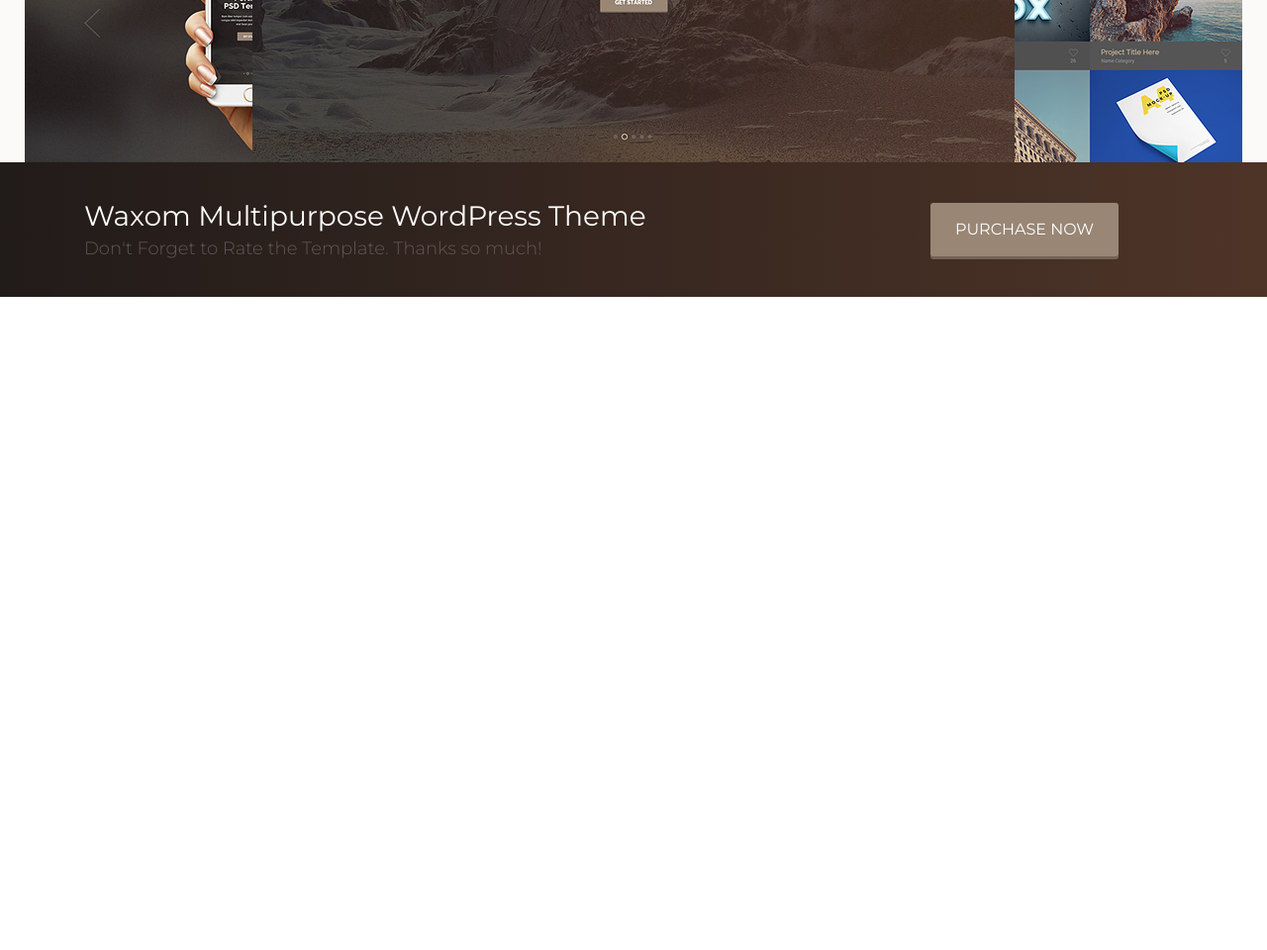
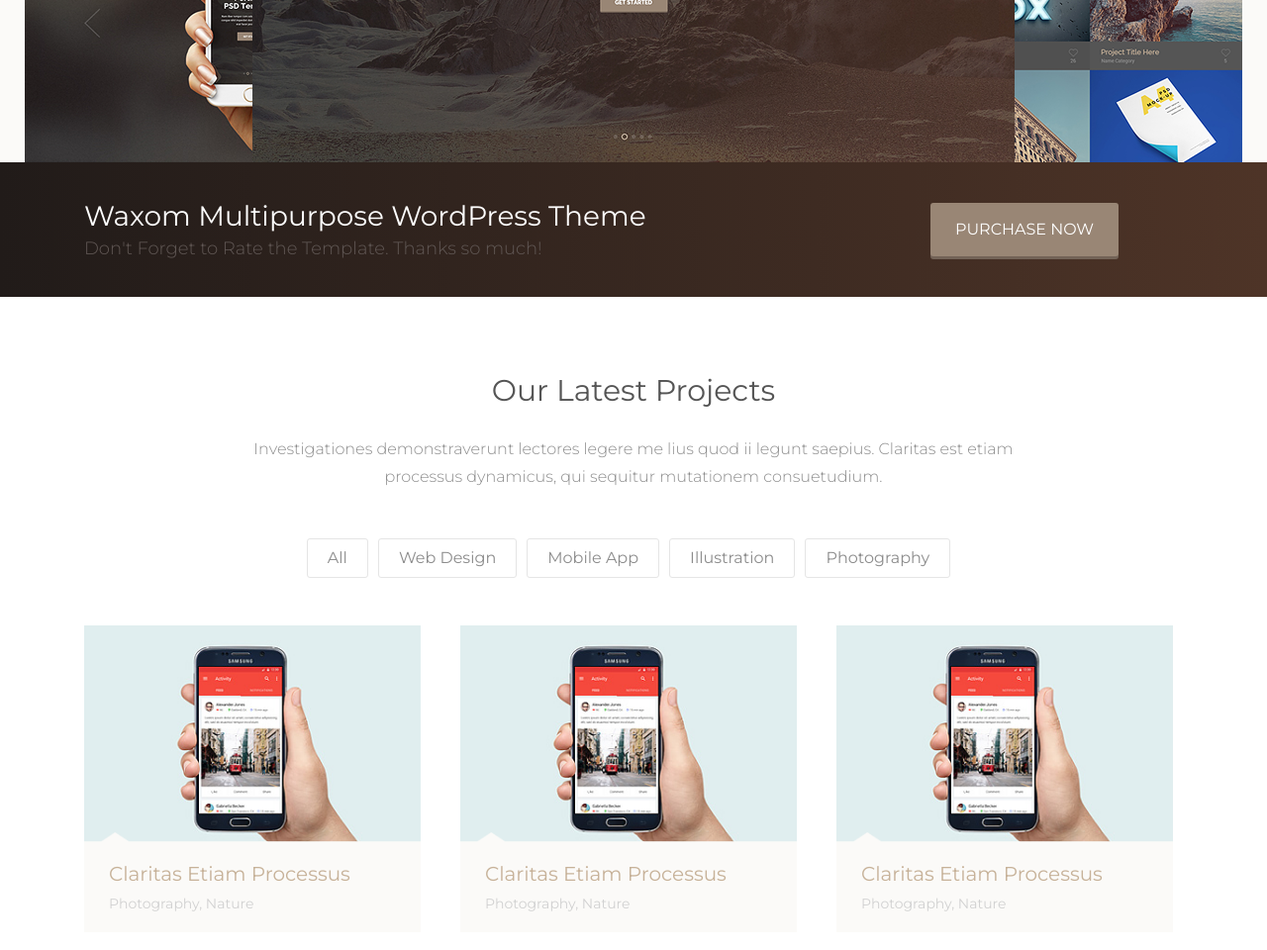
Before and after one commit to NightRoadMan/Waxom, a plain HTML site: page index.html in a window 1280 px wide. Shown: the part 1668-2628 px from the top of the page at 99% size. Before the commit the page ends 1968 px from the top, so only its background shows below. Drawn offline with Linux system fonts and the light colour scheme.

Commit message:
Стилизация галереи

```diff
--- a/css/main.css
+++ b/css/main.css
@@ -390,3 +390,101 @@ ul, li {
     text-decoration: none;
     background: #736357;
 }
+
+/*Стилизация галлереи*/
+
+.out-projects {
+    padding: 80px 0 80px;
+    background: #fff;
+}
+
+.project-name {
+    font-size: 30px;
+    font-weight: 400;
+    line-height: 30px;
+    padding: 0;
+    margin: 0 0 30px 0;
+    color: #555;
+}
+
+.project-descrip {
+    font-size: 16px;
+    font-weight: 300;
+    line-height: 28px;
+    padding: 0;
+    margin: 0;
+    color: #8c8c8c;
+    width: 780px;}
+
+
+/*Стилизация кнопок галереи*/
+
+.button-gallery {
+    padding: 7px 20px;
+    margin: 40px 10px 40px 0;
+    background: #fff;
+    border: 1px solid #e5e5e5;
+    border-radius: 3px;
+    color: #8c8c8c;
+}
+
+.button-gallery:hover {
+    background: #998675;
+    border: 1px solid #998675;
+    color: #fff;
+}
+
+/*Стилизация карточек*/
+
+.cards-gallery {
+    width: 340px;
+    height: 310px;
+    background: url("../img/blank-white.png") no-repeat center bottom,
+                url("../img/gallery/1.jpg") no-repeat center top;
+    position: relative;
+    transition: all 0.7s;
+    cursor: pointer;
+    background-size: contain, 345px;
+}
+
+.cards-gallery:hover {
+    background: url("../img/blank-brown.png") no-repeat center bottom,
+    url("../img/gallery/1.jpg") center top;
+    transition: all 0.7s;
+    background-size: contain, 345px;
+}
+
+.cards-gallery-name {
+    font-size: 20px;
+    font-weight: 400;
+    line-height: 20px;
+    padding: 0;
+    margin: 0 0 10px 0;
+    color: #c7b299;
+    transition: all 0.7s;
+}
+
+.cards-gallery-descrip {
+    font-size: 14px;
+    font-weight: 14px;
+    padding: 0;
+    margin: 0;
+    color: #d1d1d1;
+    transition: all 0.7s;
+}
+
+.position-description {
+    position: absolute;
+    bottom: 18px;
+    left: 25px;
+}
+
+.cards-gallery:hover .cards-gallery-name {
+    color: #fff;
+    transition: all 0.7s;
+}
+
+.cards-gallery:hover .cards-gallery-descrip{
+    color: #c7b299;
+    transition: all 0.7s;
+}
--- a/index.html
+++ b/index.html
@@ -146,6 +146,54 @@
             </div>
         </div>
     </section>
+    <section class="out-projects">
+        <div class="container">
+            <div class="row">
+                <div class="col-12">
+                    <div class="d-flex flex-column">
+                        <h1 class="project-name text-center">Our Latest Projects</h1>
+                        <p class="project-descrip align-self-center text-center">Investigationes demonstraverunt lectores legere me lius quod ii legunt saepius.
+                            Claritas est etiam processus dynamicus, qui sequitur mutationem consuetudium.</p>
+                    </div>
+                </div>
+                <div class="col-lg-8 offset-2 p-2">
+                    <div>
+                        <ul class="gallery-menu d-flex justify-content-center align-items-center">
+                            <li><button  class="button-gallery">All</button></li>
+                            <li><button type="button" class="button-gallery">Web Design</button></li>
+                            <li><button type="button" class="button-gallery">Mobile App</button></li>
+                            <li><button type="button" class="button-gallery">Illustration</button></li>
+                            <li><button type="button" class="button-gallery">Photography</button></li>
+                        </ul>
+                    </div>
+                </div>
+                <div class="col-xl-4">
+                    <div class="cards-gallery">
+                        <div class="position-description">
+                            <p class="cards-gallery-name">Claritas Etiam Processus</p>
+                            <p class="cards-gallery-descrip">Photography, Nature</p>
+                        </div>
+                    </div>
+                </div>
+                <div class="col-xl-4">
+                    <div class="cards-gallery">
+                        <div class="position-description">
+                            <p class="cards-gallery-name">Claritas Etiam Processus</p>
+                            <p class="cards-gallery-descrip">Photography, Nature</p>
+                        </div>
+                    </div>
+                </div>
+                <div class="col-xl-4">
+                    <div class="cards-gallery">
+                        <div class="position-description">
+                            <p class="cards-gallery-name">Claritas Etiam Processus</p>
+                            <p class="cards-gallery-descrip">Photography, Nature</p>
+                        </div>
+                    </div>
+                </div>
+            </div>
+        </div>
+    </section>
 
 
 <script src="js/jquery-3.3.1.min.js" type="text/javascript"></script>
```
Also changed, not shown: img/blank-brown.png (added), img/blank-white.png (added), img/gallery/1.jpg (added), img/gallery/2.jpg (added), img/gallery/3.jpg (added), img/gallery/4.jpg (added), img/gallery/5.jpg (added), img/gallery/6.jpg (added).
